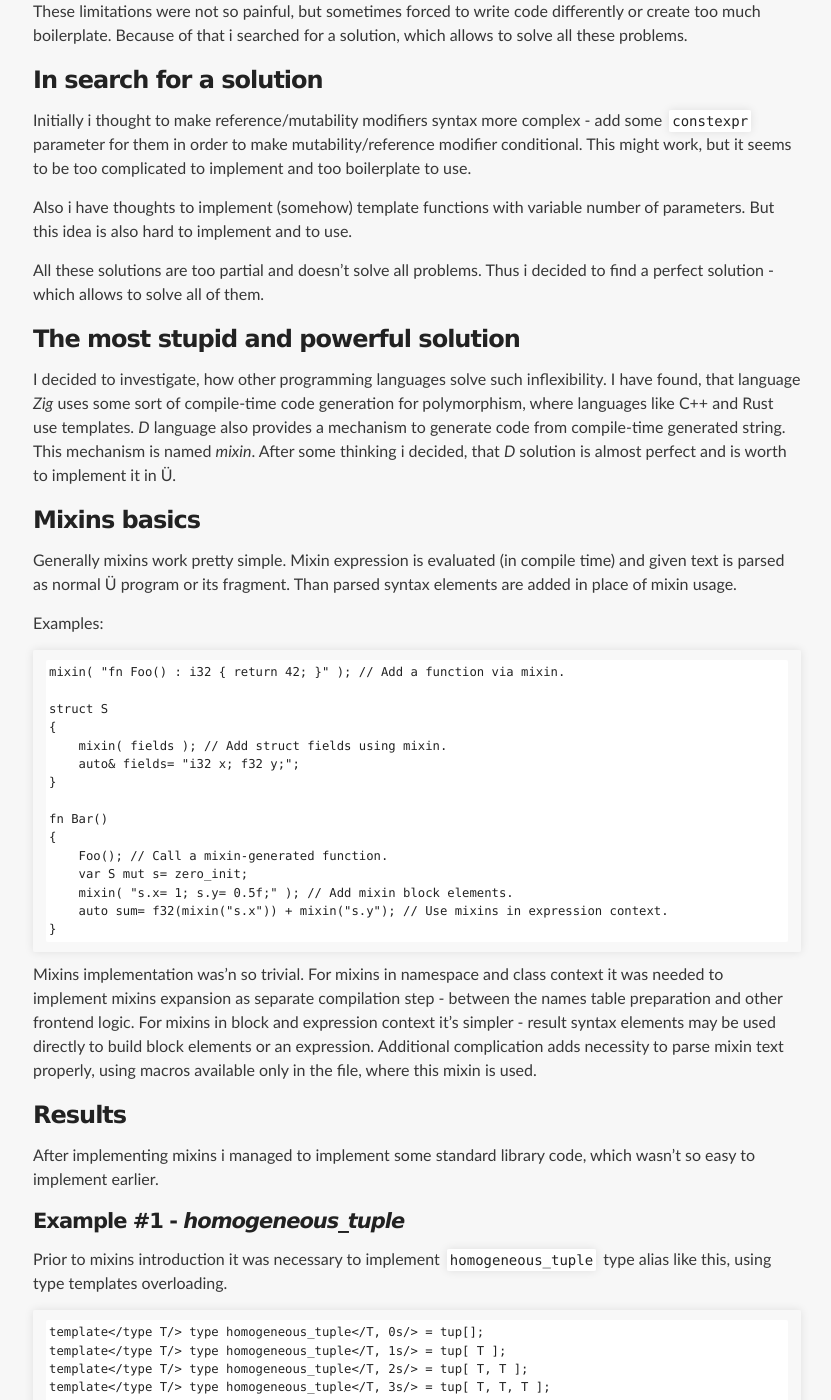
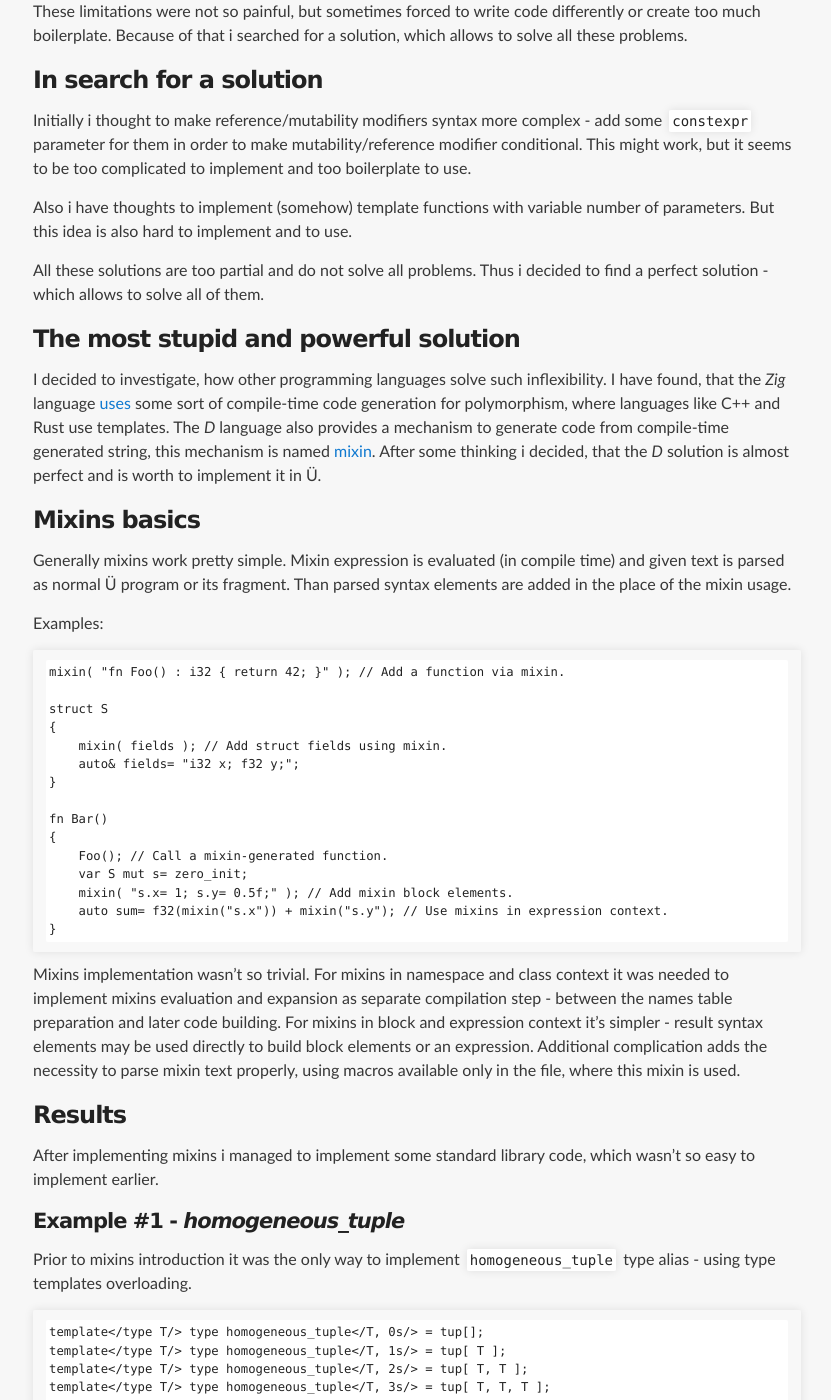
Before and after one commit to Panzerschrek/U-00DC-Sprache-site, a Jekyll site: the page built from _posts/2024-05-06-mixins.md, in a window 1280 px wide and 1400 px high, scrolled down 582 px. Shown: the whole window, without its empty margins (223-1054 px from the left). Built offline with Jekyll 4.4.1, drawn with Linux system fonts in a browser that asks for light colours; our own code applies the rules of GitHub Pages for plain Markdown files; some of the changed text lies outside the part shown.

Commit message:
Reazlicnyje ispravlenija.

````diff
--- a/_posts/2024-05-06-mixins.md
+++ b/_posts/2024-05-06-mixins.md
@@ -24,24 +24,23 @@ This might work, but it seems to be too complicated to implement and too boilerp
 Also i have thoughts to implement (somehow) template functions with variable number of parameters.
 But this idea is also hard to implement and to use.
 
-All these solutions are too partial and doesn't solve all problems.
+All these solutions are too partial and do not solve all problems.
 Thus i decided to find a perfect solution - which allows to solve all of them.
 
 
 ### The most stupid and powerful solution
 
 I decided to investigate, how other programming languages solve such inflexibility.
-I have found, that language _Zig_ uses some sort of compile-time code generation for polymorphism, where languages like C++ and Rust use templates.
-_D_ language also provides a mechanism to generate code from compile-time generated string.
-This mechanism is named _mixin_.
-After some thinking i decided, that _D_ solution is almost perfect and is worth to implement it in Ü.
+I have found, that the _Zig_ language [uses](https://ziglang.org/documentation/0.12.0/#Generic-Data-Structures) some sort of compile-time code generation for polymorphism, where languages like C++ and Rust use templates.
+The _D_ language also provides a mechanism to generate code from compile-time generated string, this mechanism is named [mixin](https://dlang.org/articles/mixin.html).
+After some thinking i decided, that the _D_ solution is almost perfect and is worth to implement it in Ü.
 
 
 ### Mixins basics
 
 Generally mixins work pretty simple.
 Mixin expression is evaluated (in compile time) and given text is parsed as normal Ü program or its fragment.
-Than parsed syntax elements are added in place of mixin usage.
+Than parsed syntax elements are added in the place of the mixin usage.
 
 Examples:
 
@@ -63,10 +62,10 @@ fn Bar()
 }
 ```
 
-Mixins implementation was'n so trivial.
-For mixins in namespace and class context it was needed to implement mixins expansion as separate compilation step - between the names table preparation and other frontend logic.
+Mixins implementation wasn't so trivial.
+For mixins in namespace and class context it was needed to implement mixins evaluation and expansion as separate compilation step - between the names table preparation and later code building.
 For mixins in block and expression context it's simpler - result syntax elements may be used directly to build block elements or an expression.
-Additional complication adds necessity to parse mixin text properly, using macros available only in the file, where this mixin is used.
+Additional complication adds the necessity to parse mixin text properly, using macros available only in the file, where this mixin is used.
 
 
 ### Results
@@ -76,7 +75,7 @@ After implementing mixins i managed to implement some standard library code, whi
 
 #### Example #1 - _homogeneous_tuple_
 
-Prior to mixins introduction it was necessary to implement `homogeneous_tuple` type alias like this, using type templates overloading.
+Prior to mixins introduction it was the only way to implement `homogeneous_tuple` type alias - using type templates overloading.
 ```
 template</type T/> type homogeneous_tuple</T, 0s/> = tup[];
 template</type T/> type homogeneous_tuple</T, 1s/> = tup[ T ];
@@ -85,37 +84,27 @@ template</type T/> type homogeneous_tuple</T, 3s/> = tup[ T, T, T ];
 template</type T/> type homogeneous_tuple</T, 4s/> = tup[ T, T, T, T ];
 ```
 
-// Now mixins may be used instead, or at least for cases where writing a lot of overload isn't practical:
+// Now mixins may be used instead, or at least for cases where writing a lot of overloads isn't practical:
 ```
 template</type T, size_type size/>
 type homogeneous_tuple</T, size/> = mixin( homogeneous_tuple_gen</size/>() );
 
+// Generate a tuple type name like "tup[T,T,T,T,T]"
 template</size_type size/>
 fn constexpr homogeneous_tuple_gen() : [ char8, 5s + 2s * size ]
 {
-	var mixin_utils::static_string</ 5s + 2s * size /> mut s;
-	s+= "tup[";
-
-	for( auto mut i= 0s; i < size; ++i )
-	{
-		s+= "T";
-		if( i != size - 1s )
-		{
-			s+= ",";
-		}
-	}
-	s+= "]";
-
-	return s.buffer;
+	// implementation details
 }
 
 ```
 
+The second solution isn't so boilerplate and isn't limited by size, as manually-written type alias overloads.
+
 
 #### Example #2 - _zip_ iterator method.
 
-This method creates _zip_ iterator, which iterates over two sequences simultaneously and returns pairs of values.
-Such pairs are represented via template struct with two fields - _first_ and _second_.
+This method creates _zip_iterator_, which iterates over two sequences simultaneously and returns pairs of values.
+Such pairs are represented via a template struct with two fields - _first_ and _second_.
 This wasn't possible to do prior to mixins introduction, since such fields may be values - if underlying iterator produces values, or mutable/immutable references.
 But with usage of mixins i managed to write such struct template - a mixin is used to generate both these fields.
 
@@ -136,6 +125,7 @@ struct zip_iterator_pair
     SecondType &@("b"c8) second;
 }
 ```
+```
 // One mutable and one immutable reference.
 struct zip_iterator_pair
 {
@@ -151,7 +141,7 @@ Since code in mixins is generated by another code, anything may be generated.
 Some examples, what is now possible with mixins:
 
 * Accessing arbitrary struct fields in template code. For example - for serialization/deserialization.
-* Implementing something like `std::function` from C++ - a template class with `()` method with signature dependent on template arguments.
+* Implementing something like `std::function` from C++ - a template class with `()` method, which type (number of arguments, their types and value-types) depends on template arguments.
 * Implementing strings interpolation - generating strings based on a template source string, which directly references variables within its context.
 * Struct of arrays template - create a struct with arrays for each field of given input struct.
 * Implementing alternative domain-specific languages within Ü - formatting, regular expressions, SQL, etc.
````
Also changed, not shown: other parts of _posts/2024-05-06-mixins.md (+4 -4 lines).
